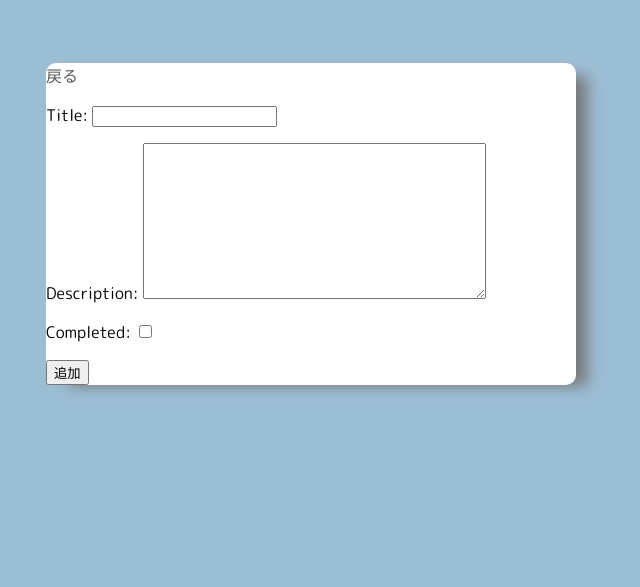
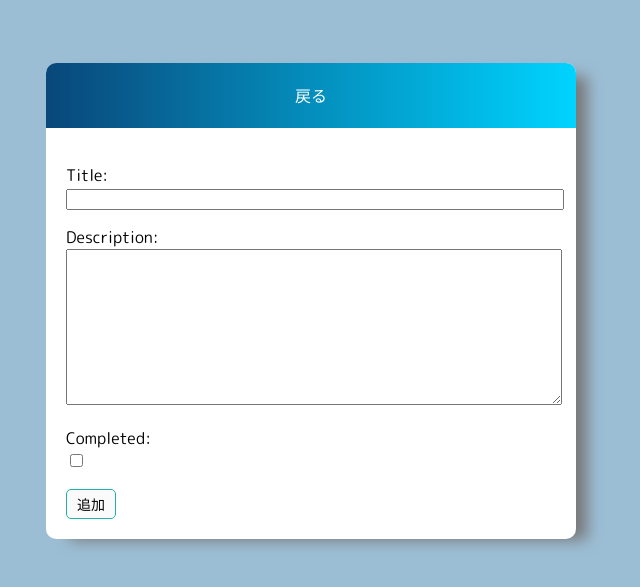
Before and after one commit to aspiratio/django_todo_app, a Django app: page /create-task/ in a window 1280 px wide. Shown: the top 587 px of the page, without its empty margins (329-969 px from the left). Run offline with Django 4.2, Linux system fonts and the light colour scheme; the visitor is signed in with stand-in values (Sample User, id 1).

Commit message:
タスク追加ページにスタイル適用

```diff
--- a/todoproject/todoapp/static/css/base.css
+++ b/todoproject/todoapp/static/css/base.css
@@ -92,7 +92,8 @@ a {
   width: 160px;
 }
 
-.searchButton {
+.searchButton,
+.submitButton {
   border: 1px solid lightseagreen;
   padding: 4px 10px;
   background-color: #fafafa;
@@ -101,7 +102,8 @@ a {
   font-size: 14px;
 }
 
-.searchButton:hover {
+.searchButton:hover,
+.submitButton:hover {
   background-color: lightseagreen;
   color: white;
 }
@@ -110,3 +112,12 @@ a {
   font-size: 32px;
   color: lightseagreen;
 }
+
+label {
+  display: block;
+}
+
+.createTask input[type="text"],
+textarea {
+  width: 100%;
+}
--- a/todoproject/todoapp/templates/todoapp/task_form.html
+++ b/todoproject/todoapp/templates/todoapp/task_form.html
@@ -1,12 +1,14 @@
 {% extends 'todoapp/base.html' %} {% block content %}
 
-<a href="{% url 'tasks' %}">戻る</a>
+<div class="header">
+  <a href="{% url 'tasks' %}" style="color: white">戻る</a>
+</div>
 
-<form action="" method="post">
+<form action="" method="post" style="padding: 20px" class="createTask">
   <!-- CSRF検証を通過させるためのトークンをつける-->
   {% csrf_token %}
   <!-- as_p は各要素をpタグで囲むという意味-->
   {{ form.as_p }}
-  <input type="submit" value="追加" />
+  <input type="submit" value="追加" class="submitButton" />
 </form>
 {% endblock content %}
```
